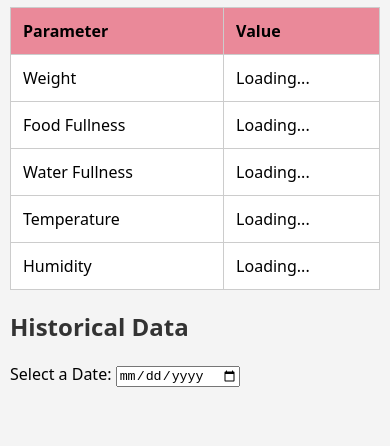
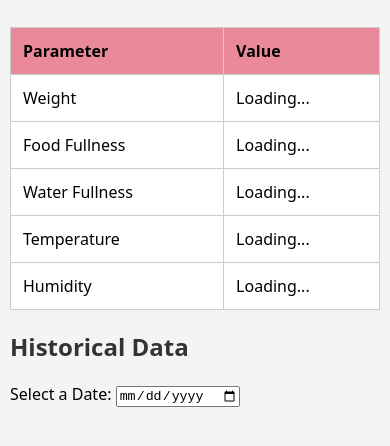
Before and after one commit to CarolynCCCC/pet-feeder-dashboard-with-mqtt, a plain HTML site: page index.html in a window 390 px wide. Shown: the part 146-592 px from the top of the page. Drawn offline with nearby package versions, Linux system fonts and the light colour scheme.

Commit message:
Update style.css

```diff
--- a/style.css
+++ b/style.css
@@ -46,7 +46,7 @@ tr:hover {
 
 @media (max-width: 600px) {
     body {
-        padding-top: 80px; /* Extra padding for small screens */
+        padding-top: 100px; /* Extra padding for small screens */
         margin: 0px 10px;  /* Reduce margin for better fit on mobile */
     }
 }
```
